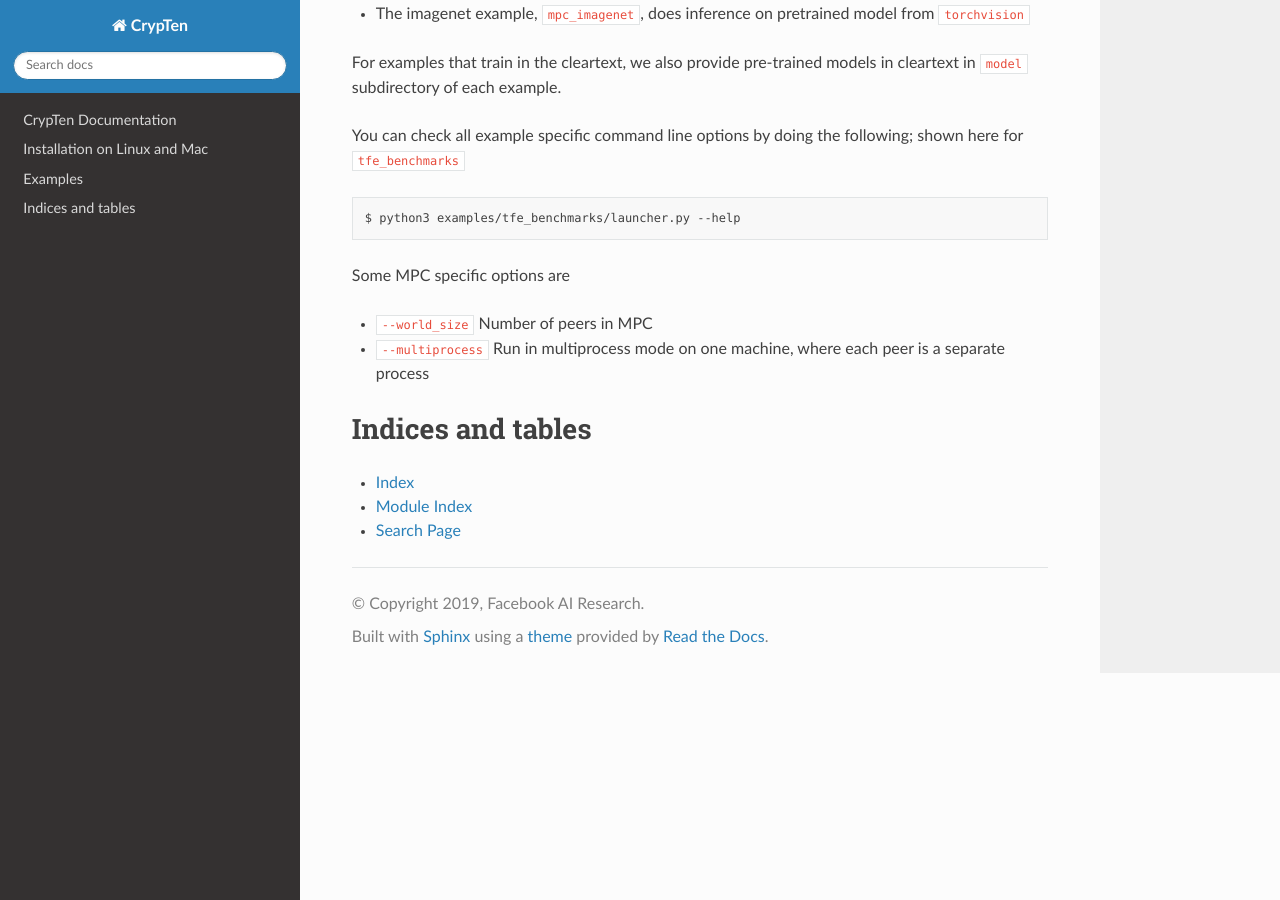
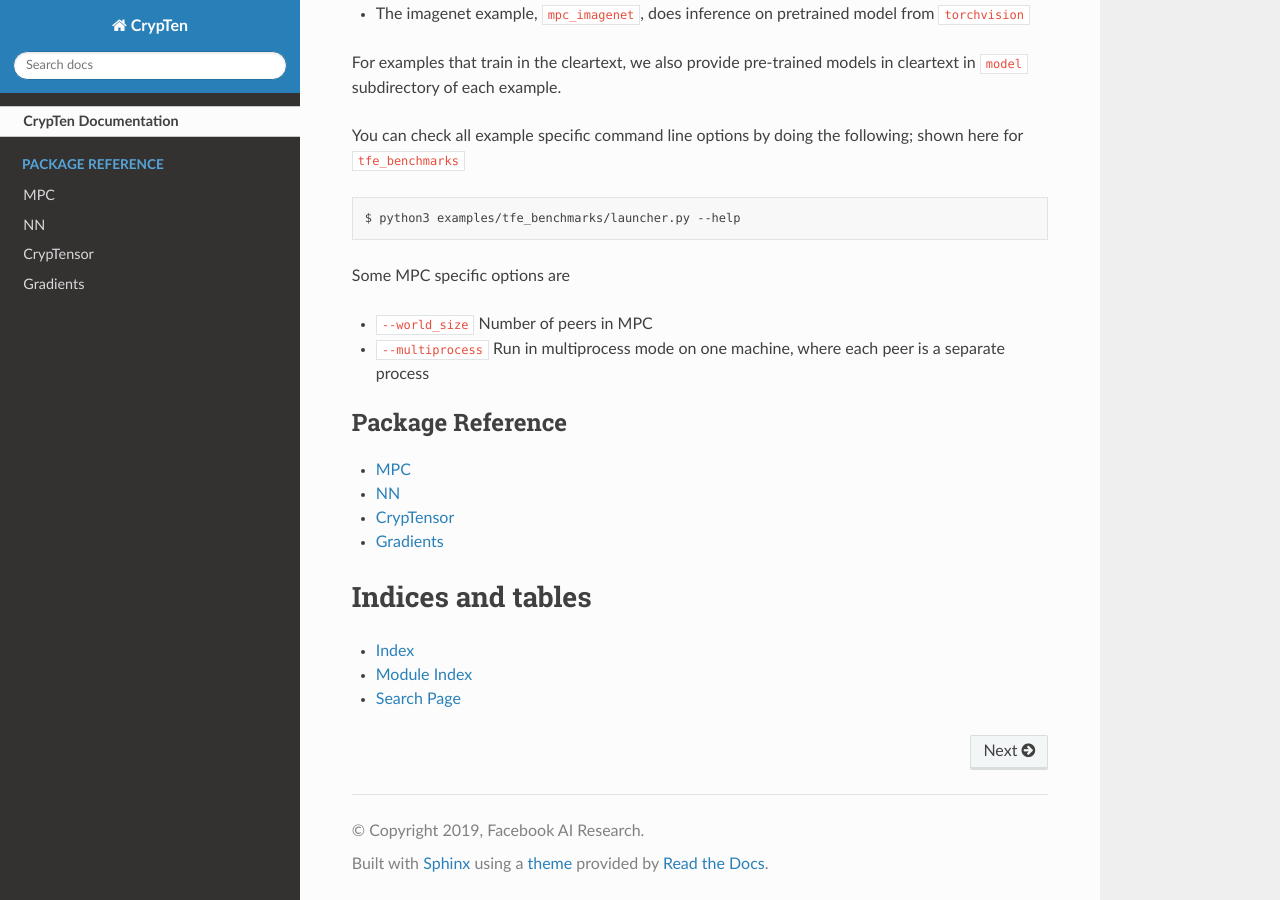
Before and after one commit to facebookresearch/CrypTen, a Sphinx documentation site: the page built from docs/index.rst, in a window 1280 px wide and 900 px high, scrolled down 1130 px. Built offline with Sphinx 7.4.7 and the Read the Docs theme 2.0.0, drawn with Linux system fonts in a browser that asks for light colours.

Commit message:
autogenerate documentation from docstrings
Summary: Pull Request resolved: https://github.com/fairinternal/CrypTen/pull/84

Differential Revision: D17693721

Pulled By: marksibrahim

fbshipit-source-id: 076c11cf98b15354183bdae83688728d93124d52

```diff
--- a/docs/conf.py
+++ b/docs/conf.py
@@ -32,8 +32,10 @@ release = "0.01"
 # extensions coming with Sphinx (named 'sphinx.ext.*') or your custom
 # ones.
 extensions = [
-    'sphinx.ext.autodoc',
-    'sphinx.ext.autosummary',
+    "sphinx.ext.autodoc",
+    "sphinx.ext.autosummary",
+    "sphinx.ext.napoleon",
+    "sphinx.ext.intersphinx",
 ]
 
 # Add any paths that contain templates here, relative to this directory.
@@ -51,8 +53,10 @@ exclude_patterns = ["_build", "Thumbs.db", ".DS_Store"]
 # a list of builtin themes.
 #
 html_theme = "sphinx_rtd_theme"
+html_theme_options = {"includehidden": True}
+
 
 # Add any paths that contain custom static files (such as style sheets) here,
 # relative to this directory. They are copied after the builtin static files,
 # so a file named "default.css" will overwrite the builtin "default.css".
-html_static_path = ["_static"]
+html_static_path = []
--- /dev/null
+++ b/docs/cryptensor.rst
@@ -0,0 +1,4 @@
+CrypTensor
+==========
+.. automodule:: crypten.cryptensor
+    :members:
--- /dev/null
+++ b/docs/gradients.rst
@@ -0,0 +1,4 @@
+Gradients
+=========
+.. automodule:: crypten.gradients
+    :members:
--- a/docs/index.rst
+++ b/docs/index.rst
@@ -76,10 +83,14 @@ Some MPC specific options are
 
 
 .. toctree::
-   :maxdepth: 2
-   :caption: Contents:
+    :maxdepth: 2
+    :caption: Package Reference
 
 
+    MPC <mpc>
+    NN <nn>
+    CrypTensor <cryptensor>
+    Gradients <gradients>
 
 Indices and tables
 ==================
--- /dev/null
+++ b/docs/mpc.rst
@@ -0,0 +1,4 @@
+MPC
+===
+.. automodule:: crypten.mpc.mpc
+    :members:
```
Also changed, not shown: other parts of docs/index.rst (+7 -0 lines), docs/nn.rst (added, +8 -0 lines), 2 other files.
